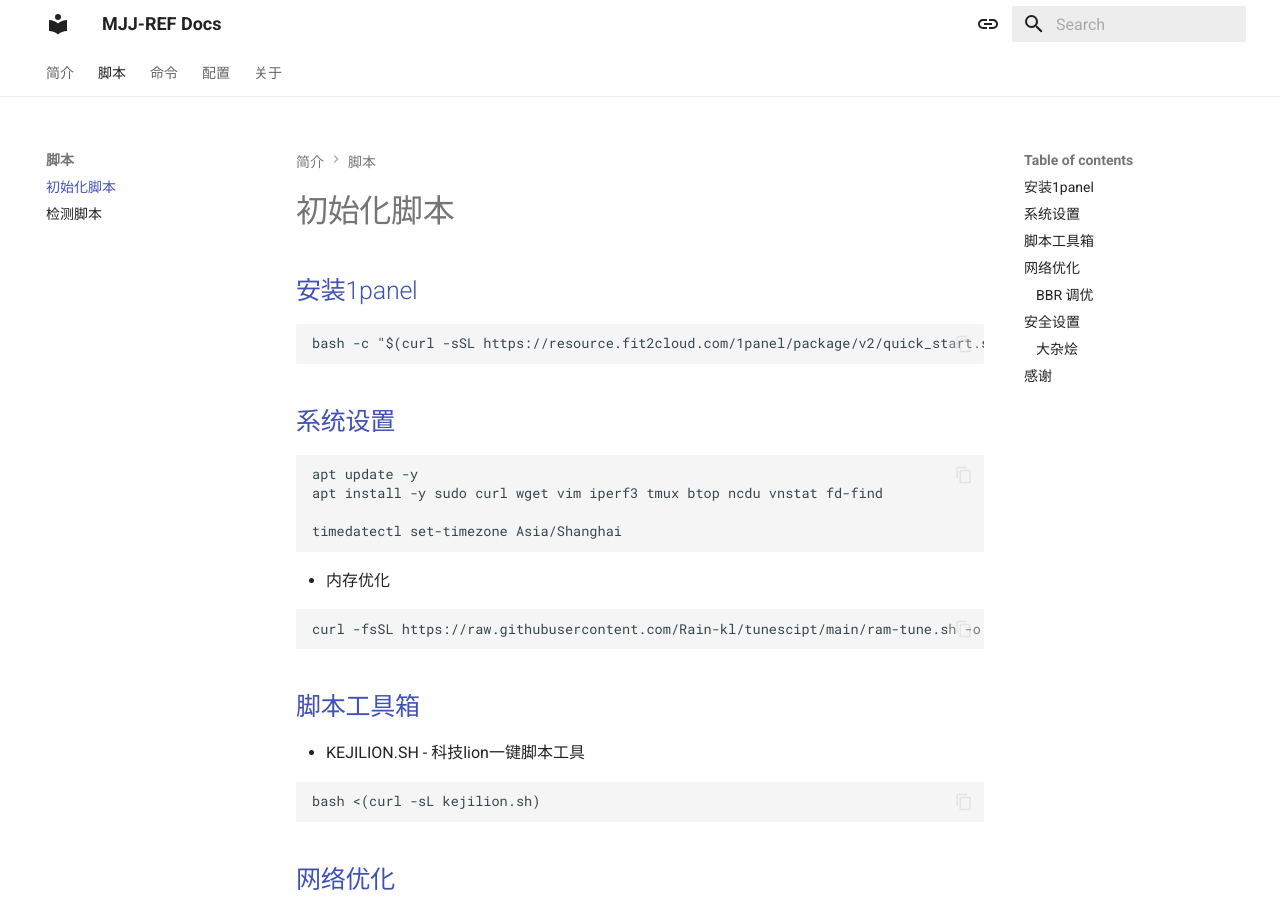
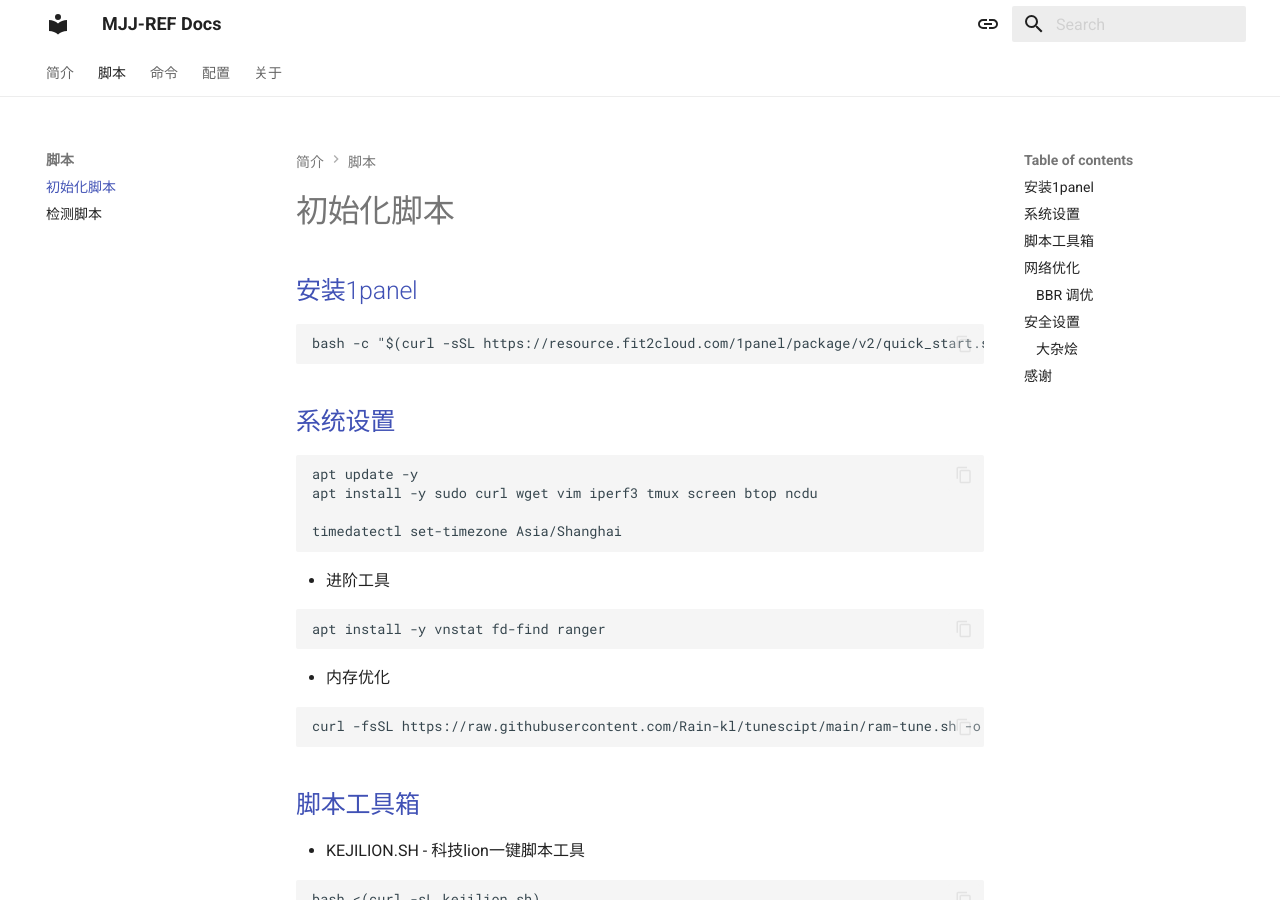
Before and after one commit to Rain-kl/MJJ-REF, an MkDocs documentation site: the page built from docs/Script/Initialization.md, in a window 1280 px wide and 900 px high. Built offline with MkDocs 1.6.1 and Material for MkDocs 9.7.7, drawn with Linux system fonts in a browser that asks for light colours.

Commit message:
vault backup: 2025-12-21 13:39:10

````diff
--- a/docs/Script/Initialization.md
+++ b/docs/Script/Initialization.md
@@ -9,9 +9,15 @@ bash -c "$(curl -sSL https://resource.fit2cloud.com/1panel/package/v2/quick_star
 
 ```
 apt update -y
-apt install -y sudo curl wget vim iperf3 tmux btop ncdu vnstat fd-find
+apt install -y sudo curl wget vim iperf3 tmux screen btop ncdu
 
 timedatectl set-timezone Asia/Shanghai
+```
+
+- 进阶工具
+
+```
+apt install -y vnstat fd-find ranger
 ```
 
 - 内存优化
````
